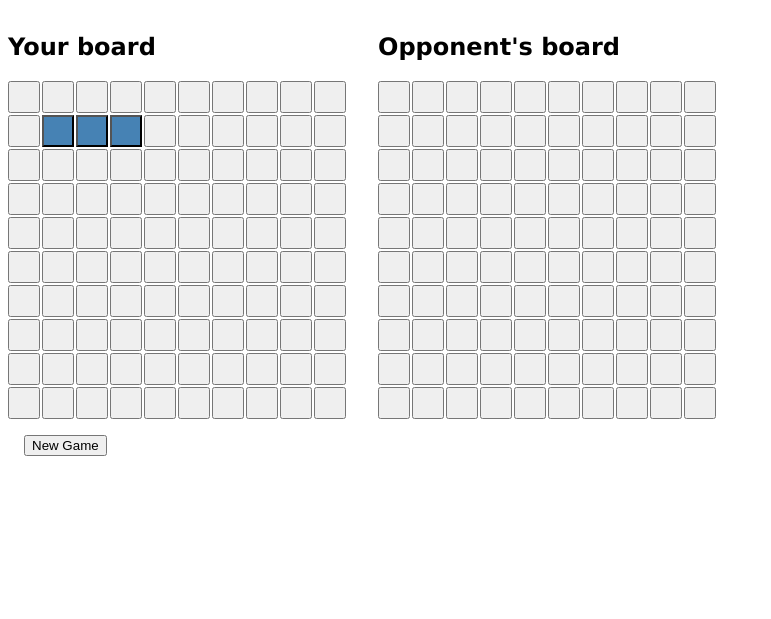
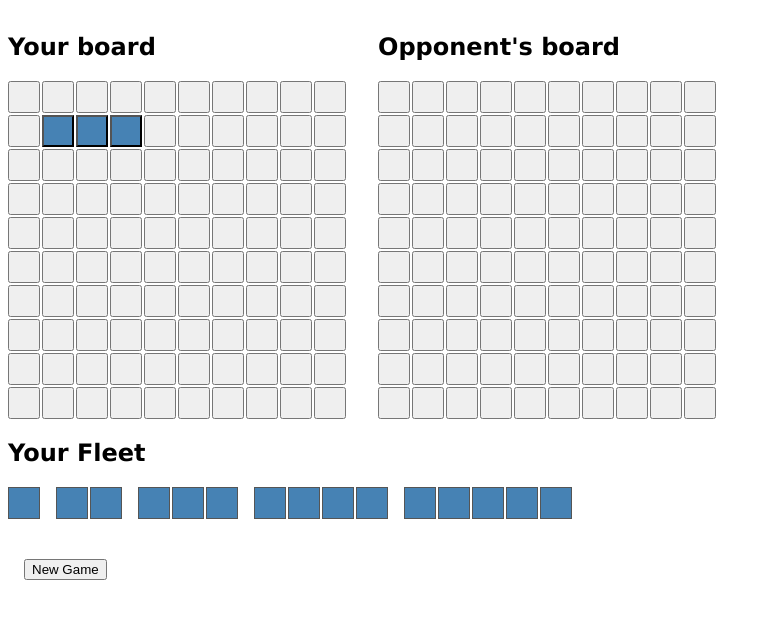
Before and after one commit to harelbenmoshe1-art/odin-battleship, a website built with webpack: page src/template.html in a window 1280 px wide. Shown: the part 103-722 px from the top of the page, without its empty margins (0-771 px from the left). Built offline with nearby package versions, Linux system fonts and the light colour scheme.

Commit message:
Created the ship fleet for the player to choose from.

```diff
--- a/src/dom-controller.js
+++ b/src/dom-controller.js
@@ -6,6 +6,28 @@ let opponent;
 let gameOver = false;
 let isPlayerTurn = true;
 let computerTurnTimer;
+
+function renderShipFleet(element) {
+  element.replaceChildren();
+
+  for (let length = 1; length <= 5; length++) {
+    const ship = document.createElement('div');
+    ship.classList.add('fleet-ship');
+
+    const cells = document.createElement('div');
+    cells.classList.add('fleet-ship-cells');
+
+    for (let i = 0; i < length; i++) {
+      const cell = document.createElement('span');
+      cell.classList.add('fleet-cell');
+      cell.setAttribute('aria-hidden', 'true');
+      cells.append(cell);
+    }
+
+    ship.append(cells);
+    element.append(ship);
+  }
+}
 
 // This function is used to create each player's board.
 function renderBoard(element, gameboard, showShips) {
@@ -115,6 +137,7 @@ function startNewGame() {
 
   renderBoard(document.querySelector('#player-board'), player.gameboard, true);
   renderBoard(document.querySelector('#opponent-board'), opponent.gameboard, false);
+  renderShipFleet(document.querySelector('#ship-fleet'));
 }
 
 export function initializeDomController() {
--- a/src/player.js
+++ b/src/player.js
@@ -1,4 +1,4 @@
-import { Gameboard } from 'src/gameboard.js';
+import { Gameboard } from './gameboard.js';
 
 export class Player {
   constructor() {
--- a/src/style.css
+++ b/src/style.css
@@ -35,3 +35,27 @@ button#new-game {
 .cell.miss {
   background-color: lightgray;
 }
+
+.ship-fleet {
+  display: flex;
+  flex-wrap: wrap;
+  gap: 1rem;
+  margin-bottom: 1.5rem;
+}
+
+.fleet-ship {
+  display: flex;
+}
+
+.fleet-ship-cells {
+  display: flex;
+  gap: 2px;
+}
+
+.fleet-cell {
+  box-sizing: border-box;
+  width: 2rem;
+  height: 2rem;
+  border: 1px solid #555;
+  background-color: steelblue;
+}
--- a/src/template.html
+++ b/src/template.html
@@ -22,6 +22,11 @@
       </section>
     </div>
 
+    <section>
+      <h2>Your Fleet</h2>
+      <div id="ship-fleet" class="ship-fleet"></div>
+    </section>
+
     <button id="new-game" type="button">New Game</button>
   </main>
 </body>
```
